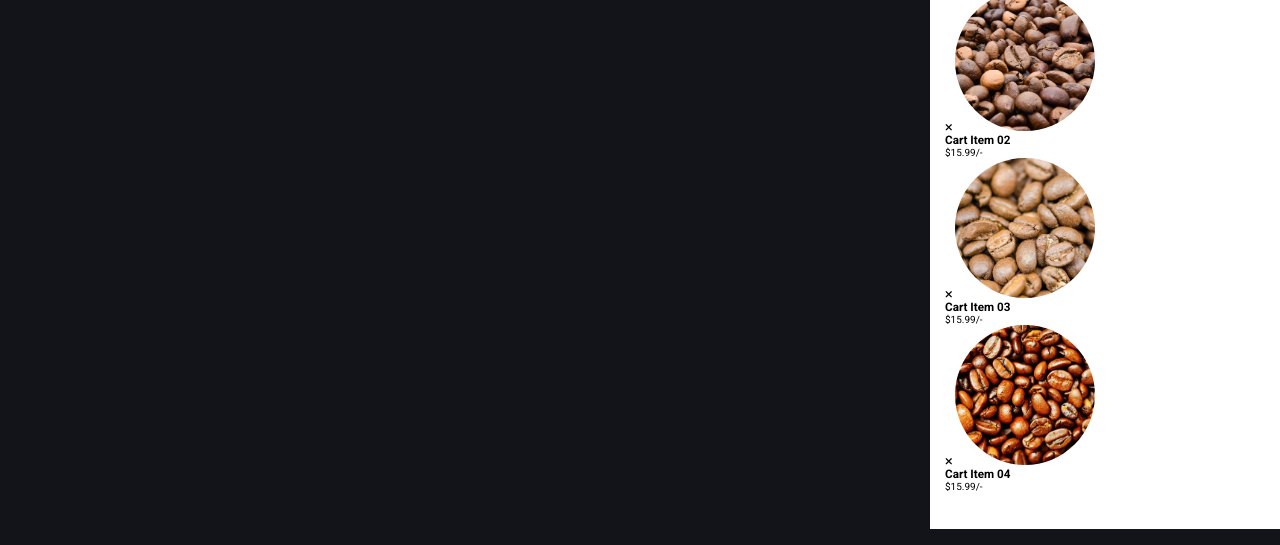
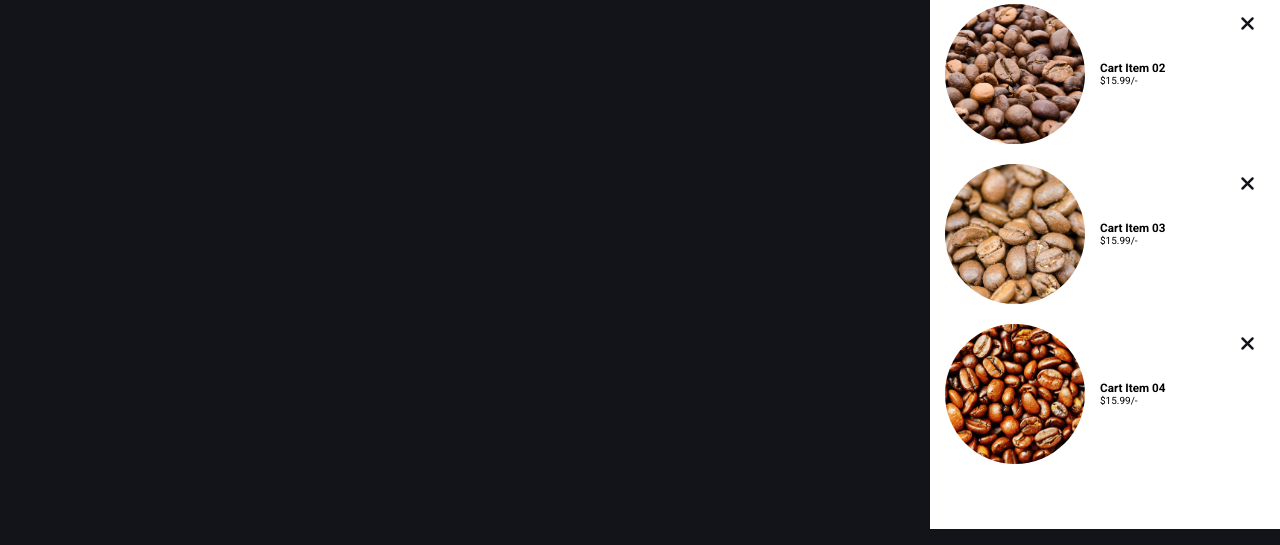
Before and after one commit to SolomonM23/Coffee-Shop, a plain HTML site: page index.html in a window 1280 px wide. Shown: the part 255-800 px from the top of the page. Drawn offline with Linux system fonts and the light colour scheme.

Commit message:
moved X icon in cart items

```diff
--- a/css/styles.css
+++ b/css/styles.css
@@ -125,9 +125,29 @@ body {
     padding: 0 1.5rem;
 }
 
-.header .cart-item img {
+.header .cart-items-container .cart-item {
+    position: relative;
+    margin: 2rem 0;
+    display: flex;
+    align-items: center;
+    gap: 1.5rem;
+}
+
+.header .cart-item img { /*This is something i added. not in the tutorial*/
     width: 14rem;
     height: 14rem;
     border-radius: 50%;
     object-fit: cover;
 }
+
+.header .cart-items-container .cart-item .fa-times {
+    position: absolute;
+    top: 1rem; right: 1rem;
+    font-size: 2rem;
+    cursor: pointer;
+    color: var(--black);
+}
+
+.header .cart-items-container .cart-item .fa-times:hover {
+    color: var(--main-color);
+}
```
